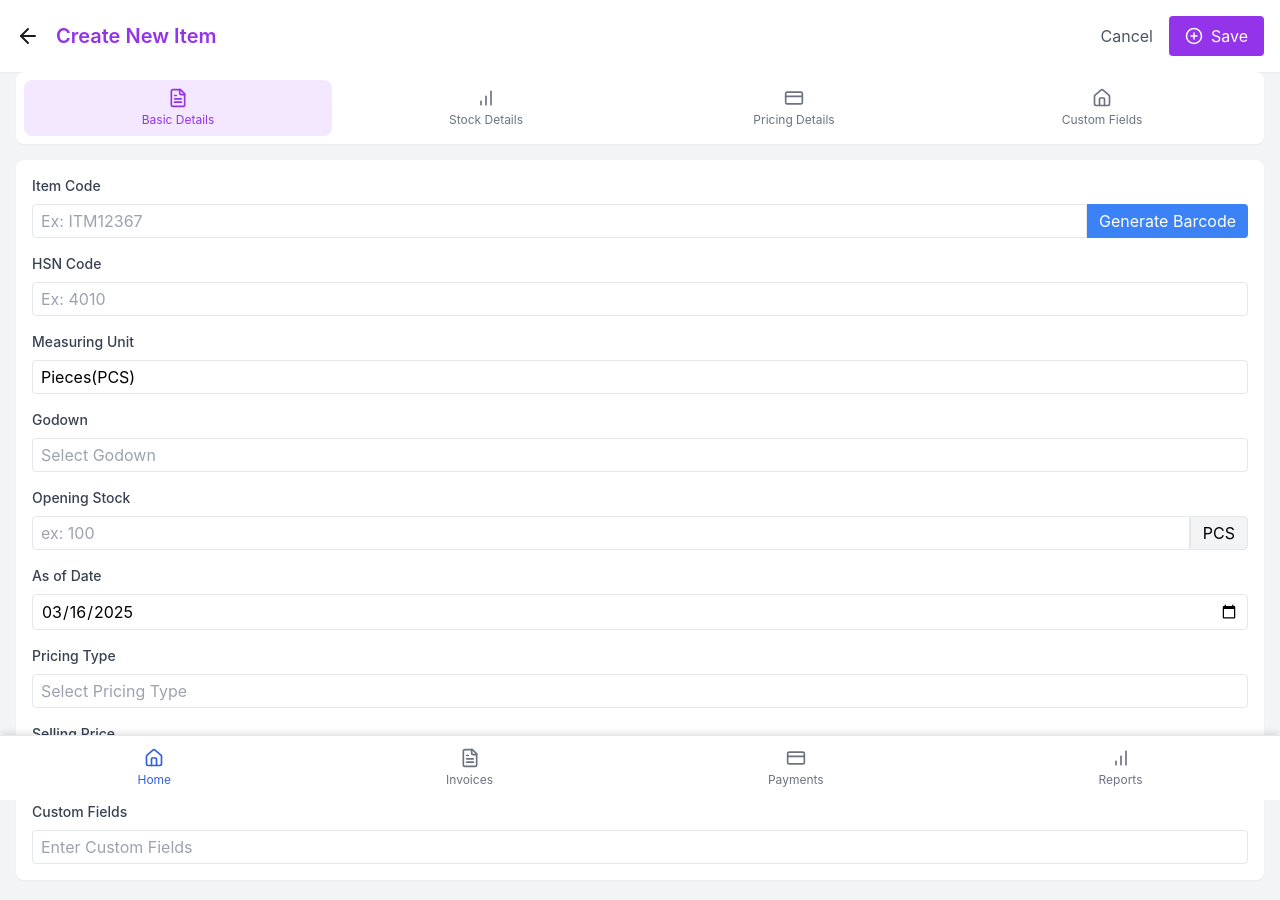
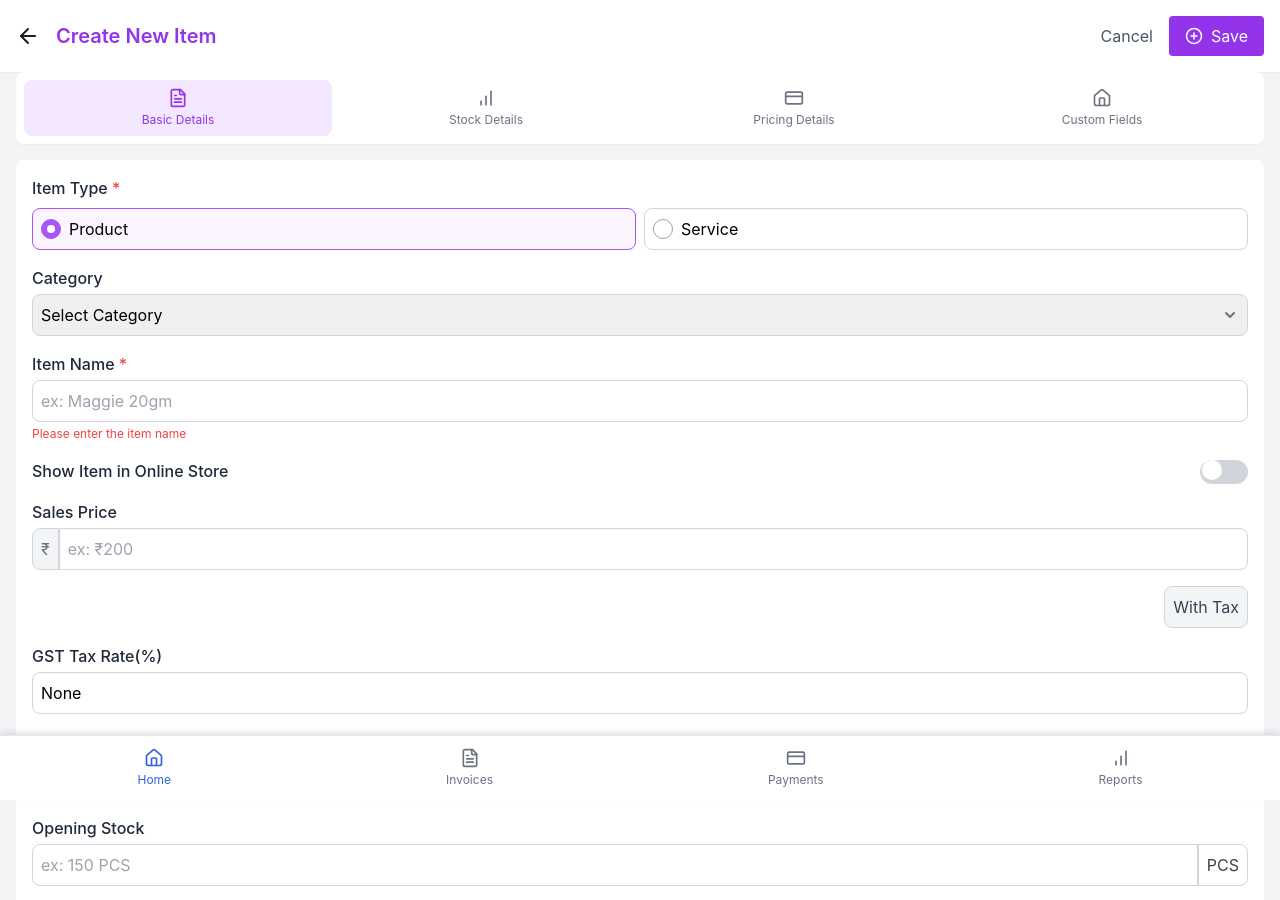
Before and after one commit to madboy482/SCM_React_App, a React (Create React App) app: page /item_creation_basic in a window 1280 px wide. Shown: the top 900 px of the page. Built offline with nearby package versions, Linux system fonts and the light colour scheme.

Commit message:
updated create stock

```diff
--- a/src/pages/items/itemcreation_basic.jsx
+++ b/src/pages/items/itemcreation_basic.jsx
@@ -67,123 +67,186 @@ const CreateItemForm = () => {
     switch(activeSection) {
       case 'basic-details':
         return (
-            <div className="p-4 space-y-4">
+          <div className="bg-white rounded-lg p-4 space-y-4">
             <div className="space-y-2">
-              <label className="block text-sm font-medium text-gray-700">Item Code</label>
-              <div className="flex">
-                <input
-                  type="text"
-                  name="itemCode"
-                  value={formData.itemCode}
-                  onChange={handleInputChange}
-                  placeholder="Ex: ITM12367"
-                  className="flex-grow border rounded-l px-2 py-1"
-                />
-                <button className="bg-blue-500 text-white px-3 rounded-r">
-                  Generate Barcode
-                </button>
+              <label className="block text-gray-800 font-medium">Item Type <span className="text-red-500">*</span></label>
+              <div className="grid grid-cols-2 gap-2">
+                {/* Added onClick handler to change itemType to 'Product' */}
+                <div
+                  className={`border rounded-lg p-2 flex items-center cursor-pointer ${formData.itemType === 'Product' ? 'border-purple-500 bg-purple-50' : 'border-gray-300'}`}
+                  onClick={() => setFormData({...formData, itemType: 'Product'})}
+                >
+                  <div className={`w-5 h-5 rounded-full border ${formData.itemType === 'Product' ? 'border-purple-500 bg-purple-500' : 'border-gray-400'} mr-2 flex items-center justify-center`}>
+                    {formData.itemType === 'Product' && <div className="w-2 h-2 bg-white rounded-full"></div>}
+                  </div>
+                  <span>Product</span>
+                </div>
+                {/* Added onClick handler to change itemType to 'Service' */}
+                <div
+                  className={`border rounded-lg p-2 flex items-center cursor-pointer ${formData.itemType === 'Service' ? 'border-purple-500 bg-purple-50' : 'border-gray-300'}`}
+                  onClick={() => setFormData({...formData, itemType: 'Service'})}
+                >
+                  <div className={`w-5 h-5 rounded-full border ${formData.itemType === 'Service' ? 'border-purple-500 bg-purple-500' : 'border-gray-400'} mr-2 flex items-center justify-center`}>
+                    {formData.itemType === 'Service' && <div className="w-2 h-2 bg-white rounded-full"></div>}
+                  </div>
+                  <span>Service</span>
+                </div>
               </div>
             </div>
 
-            <div className="space-y-2">
-              <label className="block text-sm font-medium text-gray-700">HSN Code</label>
+            <div className="space-y-1">
+              <label className="block text-gray-800 font-medium">Category</label>
+              <div className="relative">
+                <select
+                  name="category"
+                  value={formData.category}
+                  onChange={handleInputChange}
+                  className="w-full border border-gray-300 rounded-lg p-2 pr-8 appearance-none"
+                >
+                  <option value="">Select Category</option>
+                  <option value="category1">Category 1</option>
+                  <option value="category2">Category 2</option>
+                </select>
+                <div className="absolute right-2 top-1/2 transform -translate-y-1/2">
+                  <svg xmlns="http://www.w3.org/2000/svg" className="h-5 w-5 text-gray-500" viewBox="0 0 20 20" fill="currentColor">
+                    <path fillRule="evenodd" d="M5.293 7.293a1 1 0 011.414 0L10 10.586l3.293-3.293a1 1 0 111.414 1.414l-4 4a1 1 0 01-1.414 0l-4-4a1 1 0 010-1.414z" clipRule="evenodd" />
+                  </svg>
+                </div>
+              </div>
+            </div>
+
+            <div className="space-y-1">
+              <label className="block text-gray-800 font-medium">Item Name <span className="text-red-500">*</span></label>
               <input
                 type="text"
-                name="hsnCode"
-                value={formData.hsnCode}
+                name="itemName"
+                value={formData.itemName}
                 onChange={handleInputChange}
-                placeholder="Ex: 4010"
-                className="w-full border rounded px-2 py-1"
+                placeholder="ex: Maggie 20gm"
+                className="w-full border border-gray-300 rounded-lg p-2"
+              />
+              {!formData.itemName && <p className="text-red-500 text-xs">Please enter the item name</p>}
+            </div>
+
+            <div className="flex items-center justify-between">
+              <label className="block text-gray-800 font-medium">Show Item in Online Store</label>
+              <div className="relative">
+                <input
+                  type="checkbox"
+                  name="showInOnlineStore"
+                  checked={formData.showInOnlineStore}
+                  onChange={handleInputChange}
+                  className="sr-only"
+                  id="onlineStore"
+                />
+                <label
+                  htmlFor="onlineStore"
+                  className={`block w-12 h-6 rounded-full transition-colors duration-200 ease-in-out ${formData.showInOnlineStore ? 'bg-purple-500' : 'bg-gray-300'}`}
+                >
+                  <span
+                    className={`block w-5 h-5 mt-0.5 ml-0.5 bg-white rounded-full transition-transform duration-200 ease-in-out ${formData.showInOnlineStore ? 'transform translate-x-6' : ''}`}
+                  ></span>
+                </label>
+              </div>
+            </div>
+
+            <div className="space-y-1">
+              <label className="block text-gray-800 font-medium">Sales Price</label>
+              <div className="flex">
+                <div className="bg-gray-100 border border-gray-300 rounded-l-lg p-2 flex items-center">
+                  <span className="text-gray-500">₹</span>
+                </div>
+                <input
+                  type="text"
+                  name="salesPrice"
+                  value={formData.salesPrice}
+                  onChange={handleInputChange}
+                  placeholder="ex: ₹200"
+                  className="flex-grow border border-gray-300 rounded-r-lg p-2"
+                />
+              </div>
+            </div>
+
+            <div className="flex justify-end">
+              {/* Modified "With Tax" to be clickable with state tracking */}
+              <div
+                className={`border rounded-lg p-2 cursor-pointer ${formData.withTax ? 'bg-purple-50 border-purple-500 text-purple-700' : 'bg-gray-100 border-gray-300 text-gray-700'}`}
+                onClick={() => setFormData({...formData, withTax: !formData.withTax})}
+              >
+                <span>With Tax</span>
+              </div>
+            </div>
+
+            <div className="space-y-1">
+              <label className="block text-gray-800 font-medium">GST Tax Rate(%)</label>
+              <input
+                type="text"
+                name="gstTaxRate"
+                value={formData.gstTaxRate}
+                onChange={handleInputChange}
+                placeholder="None"
+                className="w-full border border-gray-300 rounded-lg p-2"
               />
             </div>
 
-            <div className="space-y-2">
-              <label className="block text-sm font-medium text-gray-700">Measuring Unit</label>
+            <div className="space-y-1">
+              <label className="block text-gray-800 font-medium">Measuring Unit</label>
               <input
                 type="text"
                 name="measuringUnit"
                 value={formData.measuringUnit}
                 onChange={handleInputChange}
-                placeholder="Pieces (PCS)"
-                className="w-full border rounded px-2 py-1"
+                placeholder="Pieces(PCS)"
+                className="w-full border border-gray-300 rounded-lg p-2"
               />
             </div>
 
-            <div className="space-y-2">
-              <label className="block text-sm font-medium text-gray-700">Godown</label>
-              <input
-                type="text"
-                name="godown"
-                value={formData.godown}
-                onChange={handleInputChange}
-                placeholder="Select Godown"
-                className="w-full border rounded px-2 py-1"
-              />
-            </div>
-
-            <div className="space-y-2">
-              <label className="block text-sm font-medium text-gray-700">Opening Stock</label>
+            <div className="space-y-1">
+              <label className="block text-gray-800 font-medium">Opening Stock</label>
               <div className="flex">
                 <input
                   type="text"
                   name="openingStock"
                   value={formData.openingStock}
                   onChange={handleInputChange}
-                  placeholder="ex: 100"
-                  className="flex-grow border rounded-l px-2 py-1"
+                  placeholder="ex: 150 PCS"
+                  className="flex-grow border border-gray-300 rounded-l-lg p-2"
                 />
-                <span className="bg-gray-100 border px-3 py-1 rounded-r flex items-center">PCS</span>
+                <div className="bg-white border border-gray-300 rounded-r-lg p-2 flex items-center">
+                  <span className="text-gray-700">PCS</span>
+                </div>
               </div>
             </div>
 
-            <div className="space-y-2">
-              <label className="block text-sm font-medium text-gray-700">As of Date</label>
-              <input
-                type="date"
-                name="asOfDate"
-                value={formData.asOfDate}
-                onChange={handleInputChange}
-                className="w-full border rounded px-2 py-1"
-              />
-            </div>
-
-            <div className="space-y-2">
-              <label className="block text-sm font-medium text-gray-700">Pricing Type</label>
-              <input
-                type="text"
-                name="pricingType"
-                value={formData.pricingType}
-                onChange={handleInputChange}
-                placeholder="Select Pricing Type"
-                className="w-full border rounded px-2 py-1"
-              />
-            </div>
-
-            <div className="space-y-2">
-              <label className="block text-sm font-medium text-gray-700">Selling Price</label>
-              <input
-                type="text"
-                name="sellingPrice"
-                value={formData.sellingPrice}
-                onChange={handleInputChange}
-                placeholder="Enter Selling Price"
-                className="w-full border rounded px-2 py-1"
-              />
-            </div>
-
-            <div className="space-y-2">
-              <label className="block text-sm font-medium text-gray-700">Custom Fields</label>
-              <input
-                type="text"
-                name="customFields"
-                value={formData.customFields.value || ''}
-                onChange={(e) => setFormData(prev => ({
-                  ...prev,
-                  customFields: { ...prev.customFields, value: e.target.value }
-                }))}
-                placeholder="Enter Custom Fields"
-                className="w-full border rounded px-2 py-1"
-              />
+            <div className="border border-gray-300 rounded-lg p-3">
+              <div className="flex items-center justify-between">
+                <div className="flex items-center">
+                  <span className="text-gray-800 font-medium mr-2">Enable Batching</span>
+                  <div className="bg-purple-100 text-purple-600 rounded-full w-5 h-5 flex items-center justify-center">
+                    <svg xmlns="http://www.w3.org/2000/svg" className="h-3 w-3" viewBox="0 0 20 20" fill="currentColor">
+                      <path fillRule="evenodd" d="M18 10a8 8 0 11-16 0 8 8 0 0116 0zm-7-4a1 1 0 11-2 0 1 1 0 012 0zM9 9a1 1 0 000 2v3a1 1 0 001 1h1a1 1 0 100-2v-3a1 1 0 00-1-1H9z" clipRule="evenodd" />
+                    </svg>
+                  </div>
+                </div>
+                <div className="relative">
+                  <input
+                    type="checkbox"
+                    name="enableBatching"
+                    checked={formData.enableBatching}
+                    onChange={handleInputChange}
+                    className="sr-only"
+                    id="enableBatching"
+                  />
+                  <label
+                    htmlFor="enableBatching"
+                    className={`block w-12 h-6 rounded-full transition-colors duration-200 ease-in-out ${formData.enableBatching ? 'bg-purple-500' : 'bg-gray-300'}`}
+                  >
+                    <span
+                      className={`block w-5 h-5 mt-0.5 ml-0.5 bg-white rounded-full transition-transform duration-200 ease-in-out ${formData.enableBatching ? 'transform translate-x-6' : ''}`}
+                    ></span>
+                  </label>
+                </div>
+              </div>
             </div>
           </div>
         );
```
